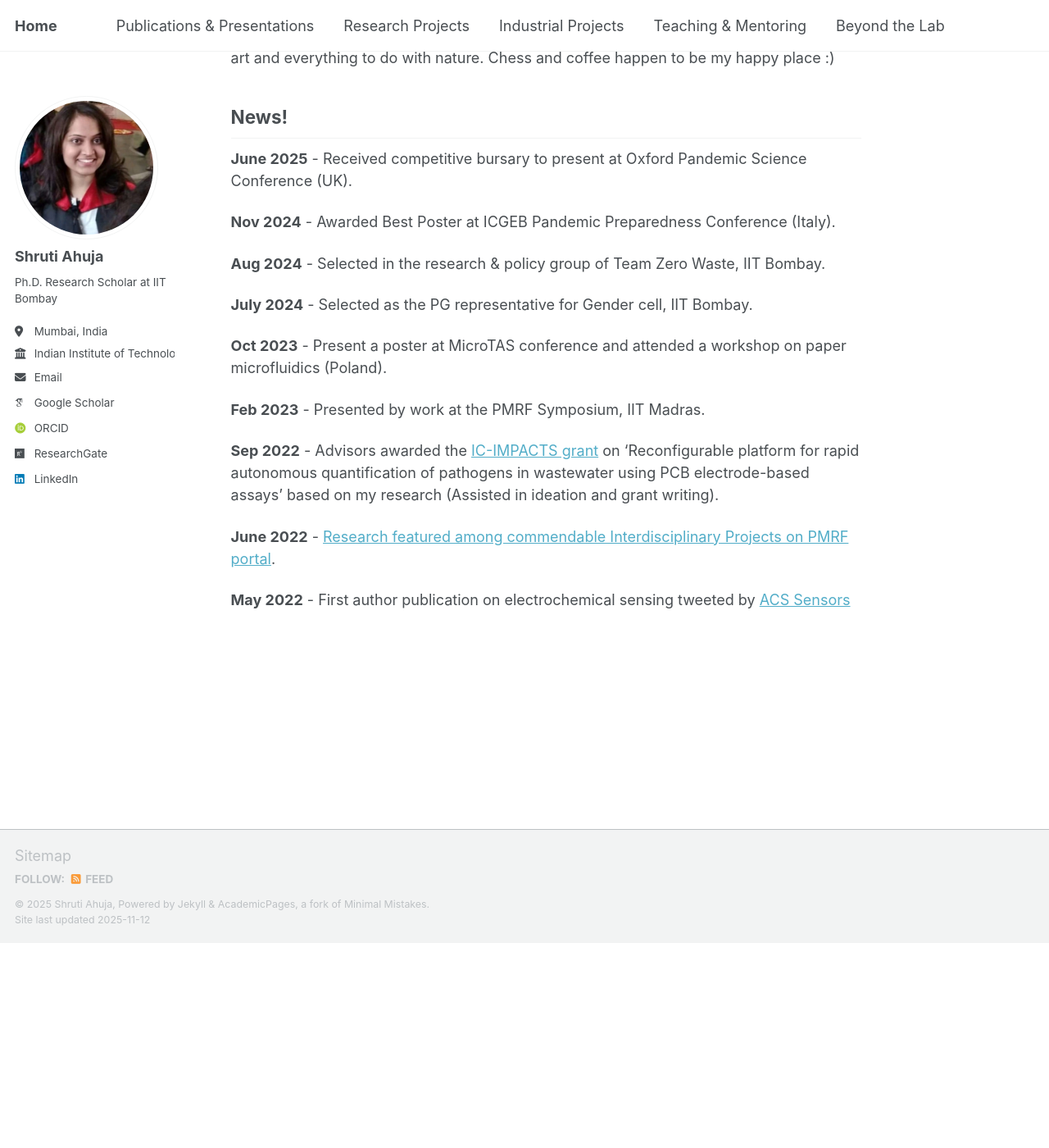
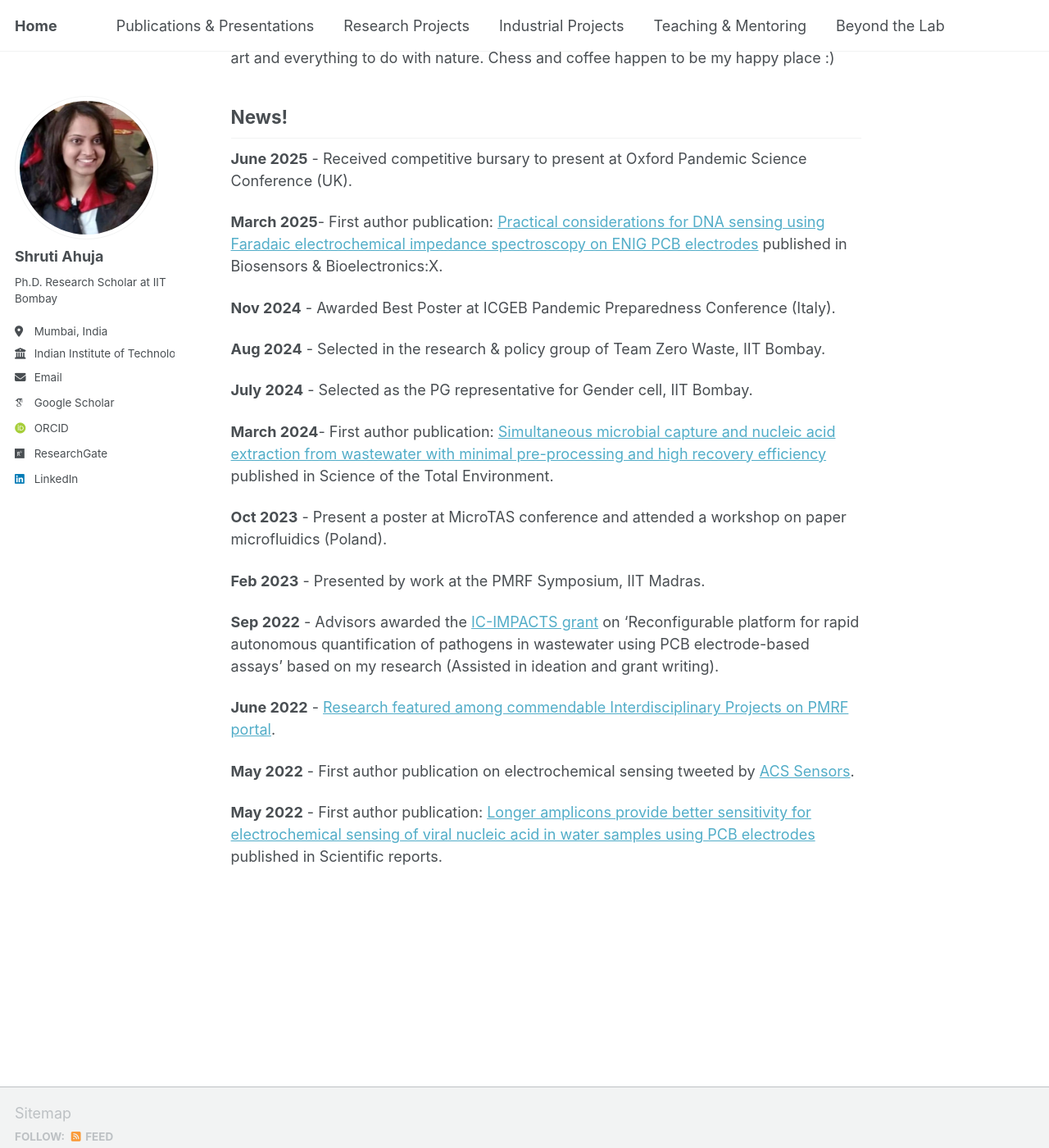
Before and after one commit to shrutiahuja/shrutiahuja.github.io, a Jekyll site: the page built from _pages/about.md, in a window 1280 px wide and 1400 px high, scrolled down 2845 px. Shown: the whole window at 82% size. Built offline with Jekyll 4.4.1, drawn with Linux system fonts in a browser that asks for light colours; some web fonts are replaced; a script that is not in the unit is left out; before the commit the page ends 3995 px from its top, so only the background shows below that.

Commit message:
Update about.md

```diff
--- a/_pages/about.md
+++ b/_pages/about.md
@@ -62,11 +62,15 @@ I enjoy tinkering, designing prototypes on CAD softwares and 3D-printing. I love
 
 **June 2025** - Received competitive bursary to present at Oxford Pandemic Science Conference (UK).
 
+**March 2025**- First author publication: [Practical considerations for DNA sensing using Faradaic electrochemical impedance spectroscopy on ENIG PCB electrodes](https://doi.org/10.1016/j.biosx.2024.100569) published in Biosensors & Bioelectronics:X.
+
 **Nov 2024**  - Awarded Best Poster at ICGEB Pandemic Preparedness Conference (Italy).
 
 **Aug 2024**  - Selected in the research & policy group of Team Zero Waste, IIT Bombay.
 
 **July 2024** - Selected as the PG representative for Gender cell, IIT Bombay.
+
+**March 2024**- First author publication: [Simultaneous microbial capture and nucleic acid extraction from wastewater with minimal pre-processing and high recovery efficiency](https://doi.org/10.1016/j.scitotenv.2024.170347) published in Science of the Total Environment.
 
 **Oct 2023**  - Present a poster at MicroTAS conference and attended a workshop on paper microfluidics (Poland).
 
@@ -76,4 +80,6 @@ I enjoy tinkering, designing prototypes on CAD softwares and 3D-printing. I love
 
 **June 2022** - [Research featured among commendable Interdisciplinary Projects on PMRF portal](https://www.pmrf.in/10-id-commendable-research-works).
 
-**May 2022**  - First author publication on electrochemical sensing tweeted by [ACS Sensors](https://x.com/ACS_Sensors/status/1531616484702707714?ref_src=twsrc%5Etfw)
+**May 2022**  - First author publication on electrochemical sensing tweeted by [ACS Sensors](https://x.com/ACS_Sensors/status/1531616484702707714?ref_src=twsrc%5Etfw).
+
+**May 2022**  - First author publication: [Longer amplicons provide better sensitivity for electrochemical sensing of viral nucleic acid in water samples using PCB electrodes](https://www.nature.com/articles/s41598-022-12818-w) published in Scientific reports.
```
